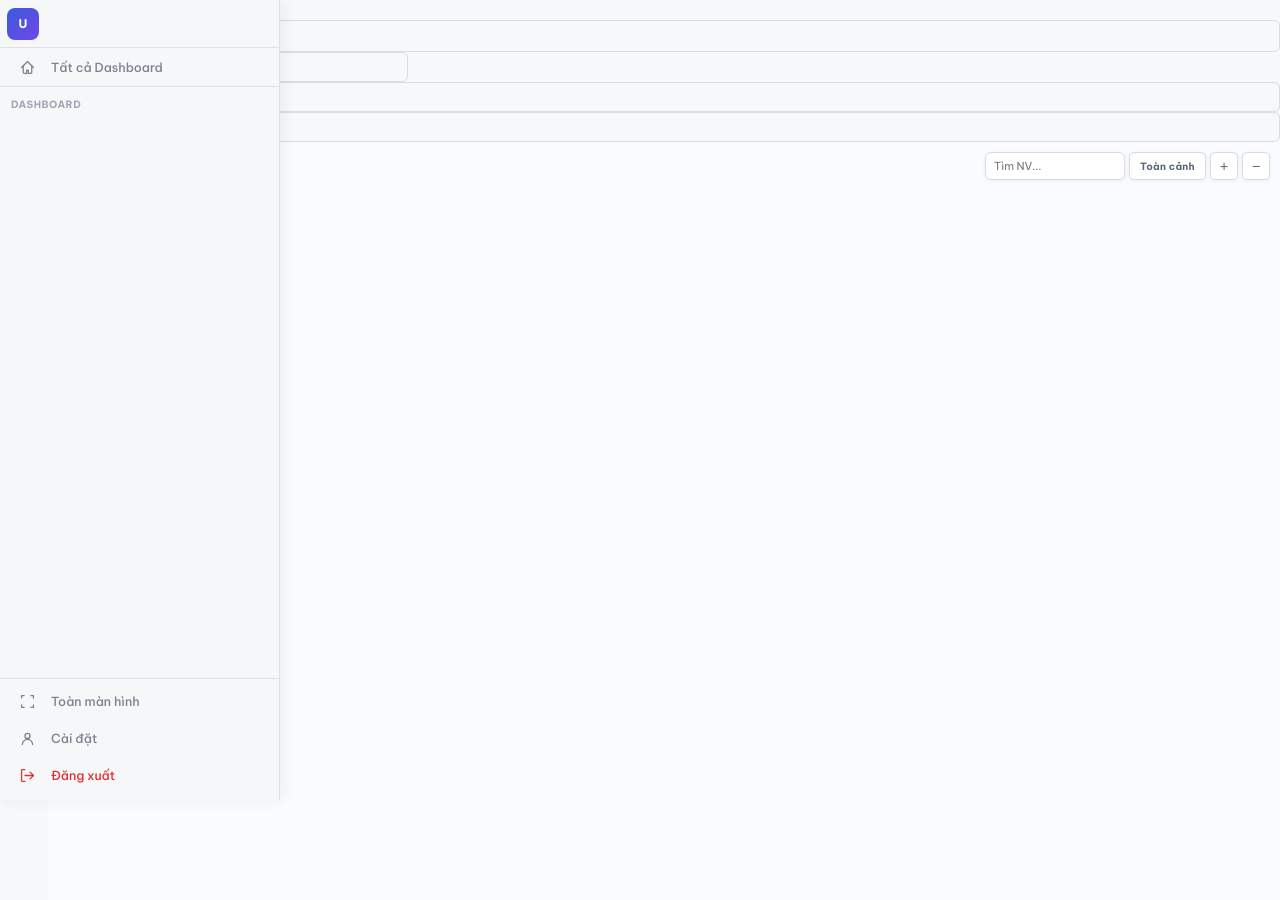
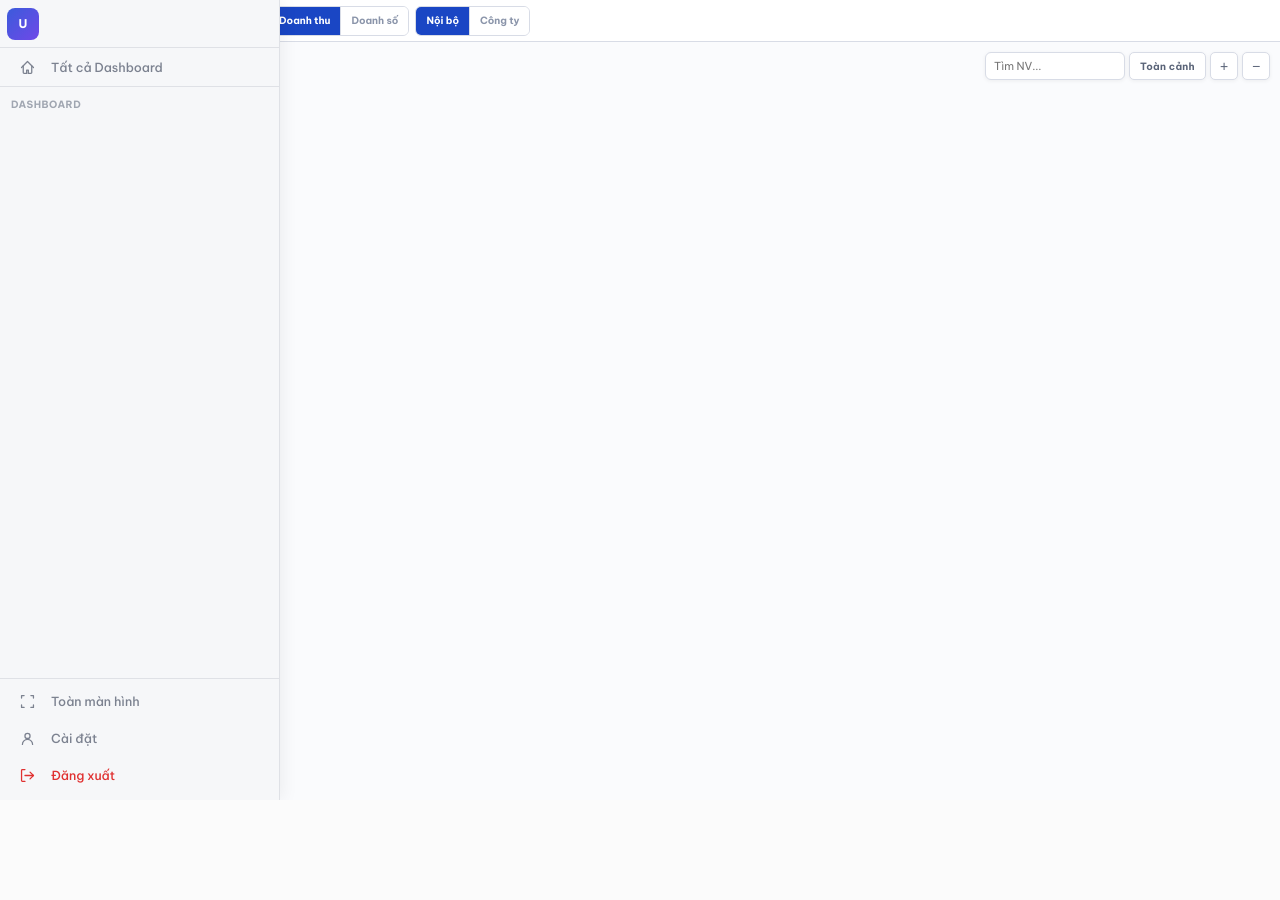
Before and after one commit to NgocLong2003/vag_web_bi, a Flask app: page /reports/bao-cao-kpi/ in a window 1280 px wide. After the commit the page ends 800 px from the top, so only its background shows below. Run offline with Flask 3, Linux system fonts and the light colour scheme; data that the repository does not hold is empty.

Commit message:
thong ke hang ra + sidebar

```diff
--- a/templates/_sidebar_css.html
+++ b/templates/_sidebar_css.html
@@ -167,7 +167,22 @@
 }
 .sb-overlay.open { opacity: 1; pointer-events: auto; }
 
-/* ═══ Toolbar slim (minimal overrides — page CSS controls layout) ═══ */
+/* ═══ Toolbar slim ═══ */
+.toolbar-slim {
+    height: 42px;
+    background: var(--white, #fff);
+    border-bottom: 1px solid var(--g2, #d5d9e4);
+    display: flex; align-items: center; gap: 6px;
+    padding: 0 10px; flex-shrink: 0; z-index: 50;
+    overflow-x: auto; overflow-y: hidden;
+}
+.toolbar-slim .spacer { flex: 1; min-width: 0; }
+.toolbar-slim .tbtn { height: 30px; padding: 0 10px; font-size: 11px; }
+.toolbar-title {
+    font-size: 14px; font-weight: 700; color: var(--g6, #28334d);
+    white-space: nowrap; overflow: hidden; text-overflow: ellipsis;
+    flex-shrink: 0;
+}
 
 /* Sidebar replaces hamburger — hide it and its adjacent divider */
 .hamburger-btn { display: none !important; }
```
